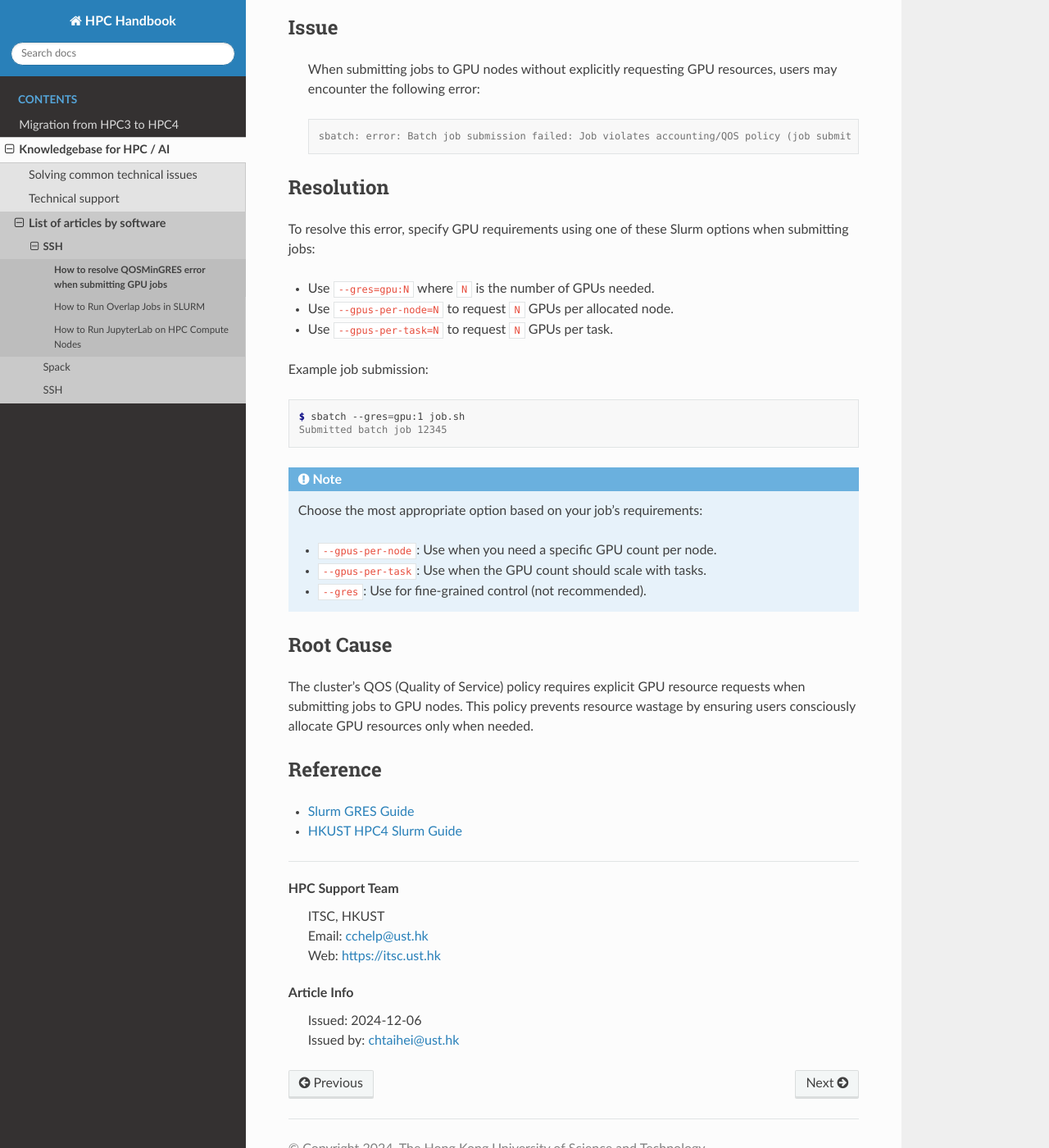
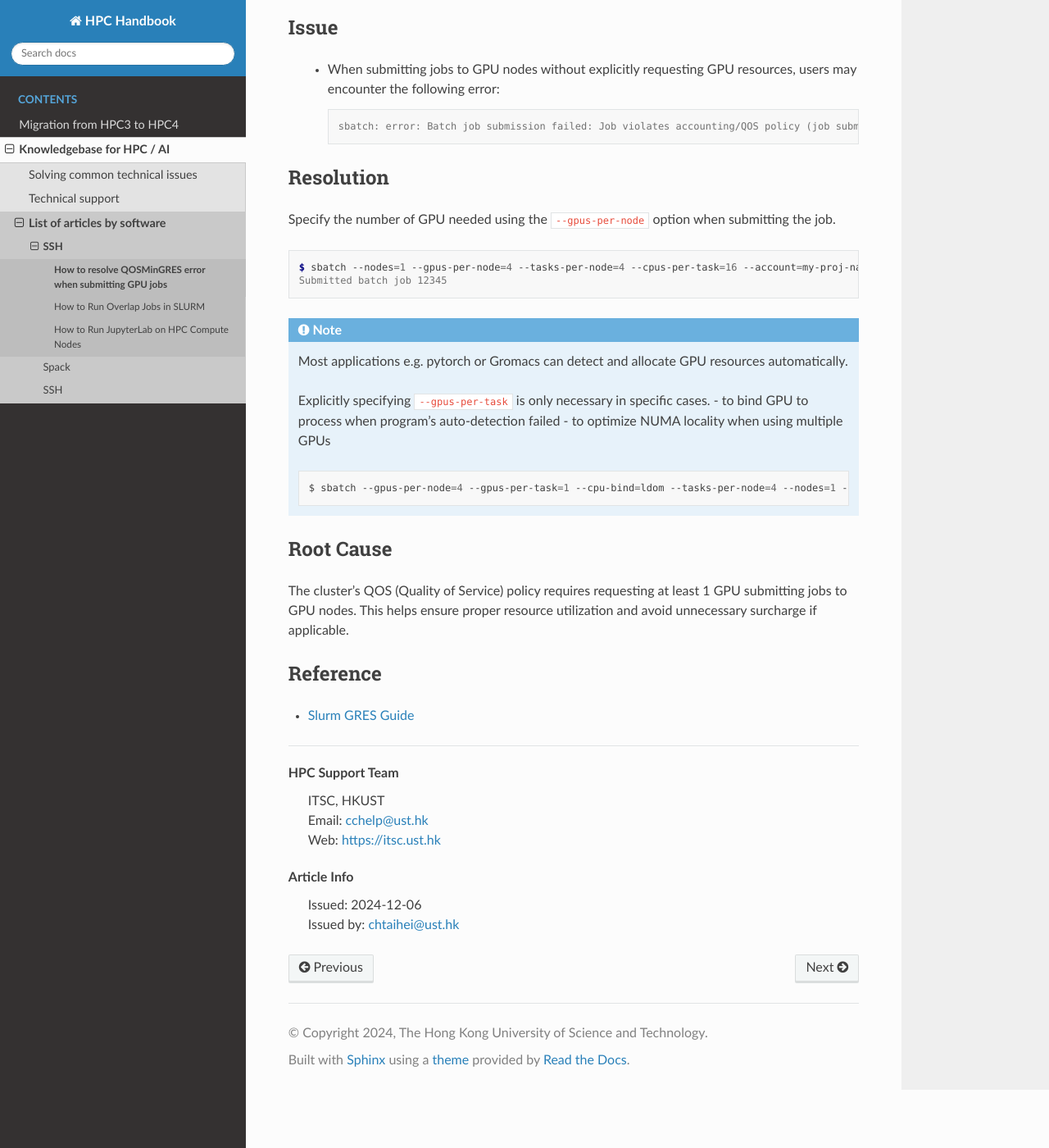
Before and after one commit to hkust-hpc-team/hkust-hpc, a Sphinx documentation site: the page built from docs/source/kb/slurm/slurm000001.rst, in a window 1280 px wide and 1400 px high, scrolled down 380 px. Shown: the whole window at 82% size. Built offline with Sphinx 7.4.7 and the Read the Docs theme 3.1.0, drawn with Linux system fonts in a browser that asks for light colours.

```diff
--- a/docs/source/kb/slurm/slurm000001.rst
+++ b/docs/source/kb/slurm/slurm000001.rst
@@ -16,45 +16,43 @@ Environment
 Issue
 -----
 
-  When submitting jobs to GPU nodes without explicitly requesting GPU resources, users may encounter the following error:
+  - When submitting jobs to GPU nodes without explicitly requesting GPU resources, users may encounter the following error:
 
-  .. code-block:: shell-session
+    .. code-block:: shell-session
 
-    sbatch: error: Batch job submission failed: Job violates accounting/QOS policy (job submit limit, user's size and/or time limits)
+      sbatch: error: Batch job submission failed: Job violates accounting/QOS policy (job submit limit, user's size and/or time limits)
 
 Resolution
 ----------
 
-To resolve this error, specify GPU requirements using one of these Slurm options when submitting jobs:
-
-- Use ``--gres=gpu:N`` where ``N`` is the number of GPUs needed.
-- Use ``--gpus-per-node=N`` to request ``N`` GPUs per allocated node.
-- Use ``--gpus-per-task=N`` to request ``N`` GPUs per task.
-
-Example job submission:
+Specify the number of GPU needed using the ``--gpus-per-node`` option when submitting the job.
 
 .. code-block:: shell-session
 
-    $ sbatch --gres=gpu:1 job.sh
+    $ sbatch --nodes=1 --gpus-per-node=4 --tasks-per-node=4 --cpus-per-task=16 --account=my-proj-name --partition=gpu-part-name job.sh
     Submitted batch job 12345
 
 .. note::
-   Choose the most appropriate option based on your job's requirements:
 
-   - ``--gpus-per-node``: Use when you need a specific GPU count per node.
-   - ``--gpus-per-task``: Use when the GPU count should scale with tasks.
-   - ``--gres``: Use for fine-grained control (not recommended).
+  Most applications e.g. pytorch or Gromacs can detect and allocate GPU resources automatically.
+
+  Explicitly specifying ``--gpus-per-task`` is only necessary in specific cases.
+  - to bind GPU to process when program's auto-detection failed
+  - to optimize NUMA locality when using multiple GPUs
+
+  .. code-block:: bash
+
+      $ sbatch --gpus-per-node=4 --gpus-per-task=1 --cpu-bind=ldom --tasks-per-node=4 --nodes=1 --cpus-per-task=16 --account=my-proj-name --partition=gpu-part-name job.sh
 
 Root Cause
 ----------
 
-The cluster's QOS (Quality of Service) policy requires explicit GPU resource requests when submitting jobs to GPU nodes. This policy prevents resource wastage by ensuring users consciously allocate GPU resources only when needed.
+The cluster's QOS (Quality of Service) policy requires requesting at least 1 GPU submitting jobs to GPU nodes. This helps ensure proper resource utilization and avoid unnecessary surcharge if applicable.
 
 Reference
 ---------
 
 - `Slurm GRES Guide <https://slurm.schedmd.com/gres.html>`_
-- `HKUST HPC4 Slurm Guide <https://itsc.hkust.edu.hk/services/academic-teaching-support/high-performance-computing/hpc4/slurm>`_
 
 ----
 
```
Also changed, not shown: docs/source/kb/.template.rst (+11 -9 lines), docs/source/kb/apps/apps-gromacs-000001.rst (+5 -5 lines), docs/source/kb/spack/spack000003.rst (added, +97 -0 lines).
